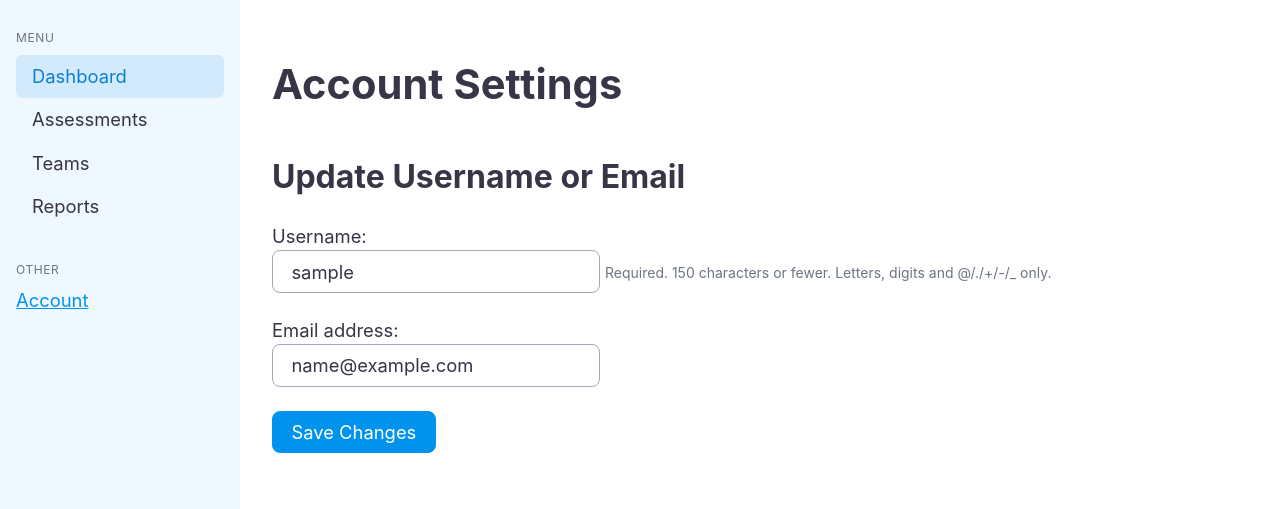
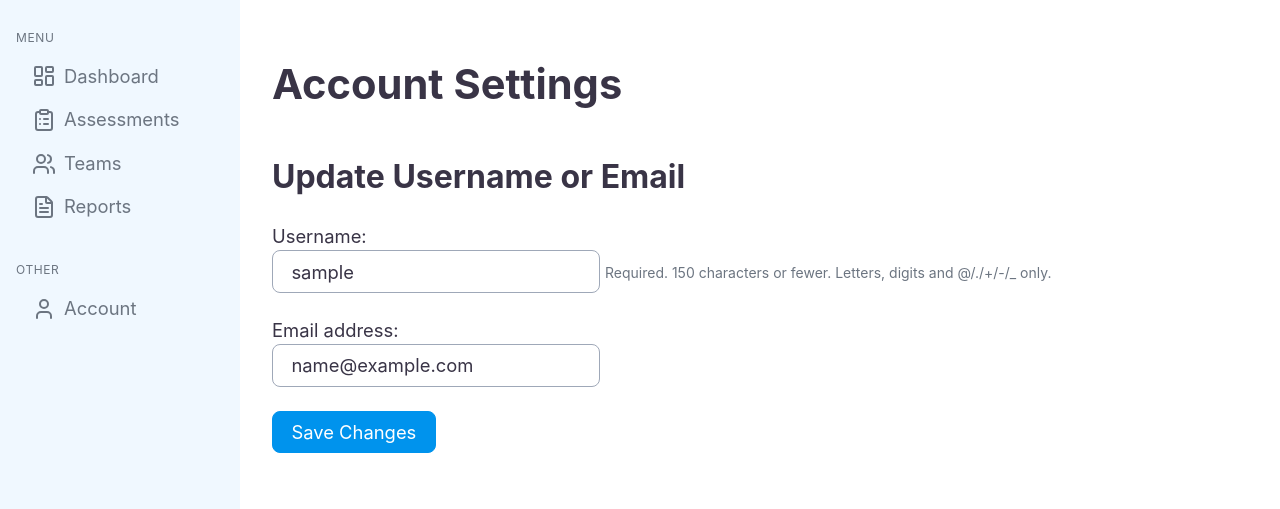
Before and after one commit to sae-br/ascent-assessment, a Django app: page /accounts/settings/ in a window 1280 px wide. Shown: the part 83-592 px from the top of the page. Run offline with Django 5.2, Linux system fonts and the light colour scheme; the visitor is signed in with stand-in values (Sample User, id 1); parts of the project's set-up code (start-up, migrations or seed data) failed here and were passed over.

Commit message:
Add context processor, icons to sidebar, nav link styles

```diff
--- /dev/null
+++ b/apps/common/context_processors.py
@@ -0,0 +1,19 @@
+# For breadcrumbs and associating pages with specific nav links
+
+def current_section(request):
+    path = request.path
+
+    if path.startswith("/dashboard"):
+        return {"section": "dashboard"}
+    elif path.startswith("/assessments") or "confirm" in path or "launch" in path:
+        return {"section": "assessments"}
+    elif path.startswith("/teams"):
+        return {"section": "teams"}
+    elif path.startswith("/reports"):
+        return {"section": "reports"}
+    elif path.startswith("/accounts"):
+        return {"section": "account"}
+    elif path.startswith("/payments") or path.startswith("/settings"):
+        return {"section": "other"}
+    else:
+        return {"section": ""}
--- a/assessment_tool/settings.py
+++ b/assessment_tool/settings.py
@@ -89,6 +89,7 @@ TEMPLATES = [
                 'django.template.context_processors.request',
                 'django.contrib.auth.context_processors.auth',
                 'django.contrib.messages.context_processors.messages',
+                'apps.common.context_processors.current_section',
             ],
         },
     },
--- a/static/css/style.css
+++ b/static/css/style.css
@@ -148,6 +148,7 @@ h3 {
   margin-bottom: 2rem;
 }
 
+/* Nav links */
 .nav-section {
   font-size: 0.75rem;
   color: var(--text-light);
@@ -163,20 +164,38 @@ h3 {
   margin: 0;
 }
 
+.sidebar-nav i[data-lucide] {
+  width: 18px;
+  height: 18px;
+  stroke: var(--text-light); /* light gray default */
+  margin-right: 0.5rem;
+  transition: stroke 0.2s ease;
+}
 
-/* Nav links */
 .nav-link {
-  display: block;
+  display: flex;
+  align-items: center;
+  gap: 0.5rem;
   padding: 0.5rem 1rem;
   text-decoration: none;
-  color: var(--text);
+  color: var(--text-light); /* light gray text by default */
   border-radius: 6px;
+  transition: all 0.2s ease;
 }
 
-.nav-link.active,
-.nav-link:hover {
+.nav-link i[data-lucide] {
+  stroke: var(--text-light); /* gray icons by default */
+}
+
+.nav-link:hover,
+.nav-link.active {
   background-color: #D3EAFD;
-  color: var(--primary-hover);
+  color: var(--primary);
+}
+
+.nav-link:hover i[data-lucide],
+.nav-link.active i[data-lucide] {
+  stroke: var(--primary); /* blue icons on hover or active */
 }
 
 
--- a/templates/base.html
+++ b/templates/base.html
@@ -9,6 +9,7 @@
   <link rel="stylesheet" href="{% static 'css/style.css' %}">
   <link rel="icon" href="{% static 'images/favicon.ico' %}" type="image/x-icon">
   <link rel="apple-touch-icon" href="{% static 'images/apple-touch-icon.png' %}">
+  <script src="https://unpkg.com/lucide@latest"></script> <!--Lucide for Icons-->
 </head>
 <body class="dashboard-page">
   <div class="page-wrapper">
@@ -23,5 +24,8 @@
     </div>
 
   </div>
+  <script>
+    lucide.createIcons();
+  </script>
 </body>
 </html>
--- a/templates/includes/sidebar.html
+++ b/templates/includes/sidebar.html
@@ -1,24 +1,50 @@
 {% load static %}
+
 
 <aside class="sidebar">
   <div class="sidebar-header">
     <a href="{% url 'dashboard_home' %}">
       <img src="{% static 'images/logo.png' %}" alt="Ascent Assessment Logo" class="sidebar-logo" />
-      </a>
-    </div>
+    </a>
+  </div>
 
   <nav class="sidebar-nav">
     <p class="nav-section">MENU</p>
     <ul>
-      <li><a href="{% url 'dashboard_home' %}" class="nav-link active">Dashboard</a></li>
-      <li><a href="{% url 'new_assessment' %}" class="nav-link">Assessments</a></li>
-      <li><a href="{% url 'team_list' %}" class="nav-link">Teams</a></li>
-      <li><a href="{% url 'generate_report' %}" class="nav-link">Reports</a></li>
+      <li>
+        <a href="{% url 'dashboard_home' %}"
+           class="nav-link {% if section == 'dashboard' %}active{% endif %}">
+          <i data-lucide="layout-dashboard"></i> Dashboard
+        </a>
+      </li>
+      <li>
+        <a href="{% url 'new_assessment' %}"
+           class="nav-link {% if section == 'assessment' %}active{% endif %}">
+          <i data-lucide="clipboard-list"></i> Assessments
+        </a>
+      </li>
+      <li>
+        <a href="{% url 'team_list' %}"
+           class="nav-link {% if section == 'teams' %}active{% endif %}">
+          <i data-lucide="users"></i> Teams
+        </a>
+      </li>
+      <li>
+        <a href="{% url 'generate_report' %}"
+           class="nav-link {% if section == 'reports' %}active{% endif %}">
+          <i data-lucide="file-text"></i> Reports
+        </a>
+      </li>
     </ul>
 
     <p class="nav-section">OTHER</p>
     <ul>
-      <li><a href="{% url 'accounts:account_settings' %}">Account</a></li>
+      <li>
+        <a href="{% url 'accounts:account_settings' %}"
+           class="nav-link {% if section == 'accounts' %}active{% endif %}">
+          <i data-lucide="user"></i> Account
+        </a>
+      </li>
     </ul>
   </nav>
 </aside>
```
